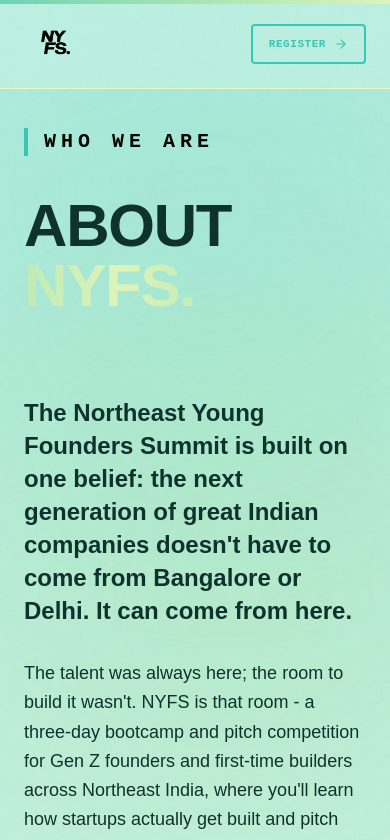
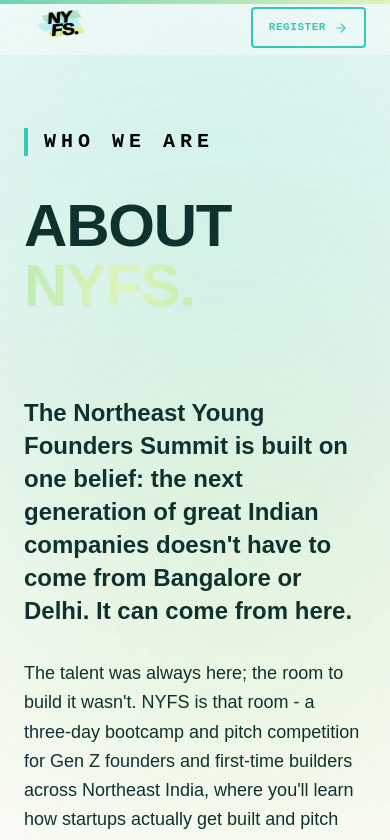
Before and after one commit to Jyotisk/nyfs, a Next.js app: page / in a window 390 px wide. Shown: the top 840 px of the page. Built offline with nearby package versions, Linux system fonts and the light colour scheme; a web font is replaced by a local one.

Commit message:
theme change

```diff
--- a/app/page.tsx
+++ b/app/page.tsx
@@ -117,14 +117,14 @@
   }, []);
 
   return (
-    <div className="relative min-h-screen bg-bg text-text font-mono selection:bg-brand selection:text-dark-teal transition-colors duration-500 overflow-x-hidden">
+    <div className="relative min-h-screen bg-white text-text font-mono selection:bg-brand selection:text-dark-teal transition-colors duration-500 overflow-x-hidden">
       {/* Scroll progress bar */}
       <motion.div
         style={{ scaleX: scrollYProgress }}
         className="fixed top-0 left-0 right-0 h-1 bg-grad-brand origin-left z-[60]"
       />
 
-      {/* Animated ambient glows */}
+      {/* Background: dot grid + ambient glows */}
       <div className="fixed inset-0 pointer-events-none z-0 overflow-hidden">
         <motion.div
           aria-hidden
@@ -145,11 +145,11 @@
         initial={{ y: -80, opacity: 0 }}
         animate={{ y: 0, opacity: 1 }}
         transition={{ duration: 0.8, ease: EASE }}
-        className="fixed top-0 left-0 right-0 z-50 flex items-center justify-between px-6 md:px-10 py-3 bg-bg/70 backdrop-blur-xl border-b border-acc-gray"
+        className="fixed top-0 left-0 right-0 z-50 flex items-center justify-between px-6 md:px-10 h-14 md:h-20 bg-white/40 backdrop-blur-xl border-b border-acc-gray"
       >
         <Link href="/" className="flex items-center gap-2 group transition-all">
           {/* eslint-disable-next-line @next/next/no-img-element */}
-          <img src="/logo.png" alt="NYFS" className="h-16 md:h-20 w-auto select-none group-hover:scale-105 transition-transform" />
+          <img src="/logo.png" alt="NYFS" className="h-28 md:h-40 w-auto select-none group-hover:scale-105 transition-transform" />
         </Link>
         <div className="flex items-center gap-4 sm:gap-8 md:gap-12">
           <Link href="/register" className="px-4 sm:px-6 md:px-10 py-2.5 sm:py-3 border-2 border-brand text-brand font-mono font-black text-[11px] sm:text-xs tracking-wider sm:tracking-widest uppercase hover:bg-brand hover:text-white transition-all rounded-sm active:scale-95 inline-flex items-center gap-2">
@@ -458,7 +458,7 @@
         </motion.div>
       </section>
 
-      <footer className="relative z-10 py-20 px-6 md:px-10 bg-bg border-t border-acc-gray">
+      <footer className="relative z-10 py-10 px-6 md:px-10 bg-white border-t border-acc-gray">
          <motion.div
             initial={{ opacity: 0, y: 20 }}
             whileInView={{ opacity: 1, y: 0 }}
```
Also changed, not shown: public/1.png (added), public/logo.png.
